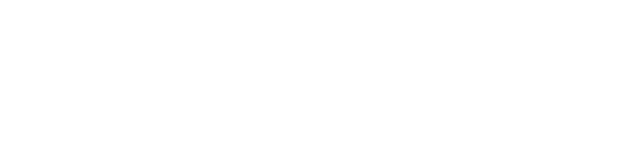
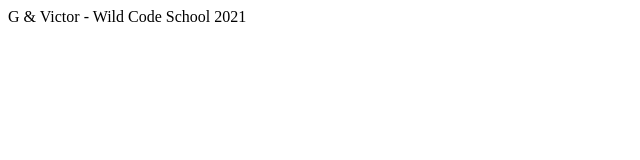
Before and after one commit to Discover-Portugal/DiscoverPortugal, a plain HTML site: page index.html in a window 1280 px wide. Shown: the whole page, without its empty margins (0-640 px from the left). Drawn offline with Linux system fonts and the light colour scheme.

Commit message:
Updated index

```diff
--- a/index.html
+++ b/index.html
@@ -7,6 +7,7 @@
     <title>Discover Portugal</title>
 </head>
 <body>
-
+    <title>Discover Portugal</title>
+    <footer>G & Victor - Wild Code School 2021</footer>
 </body>
 </html>
```
